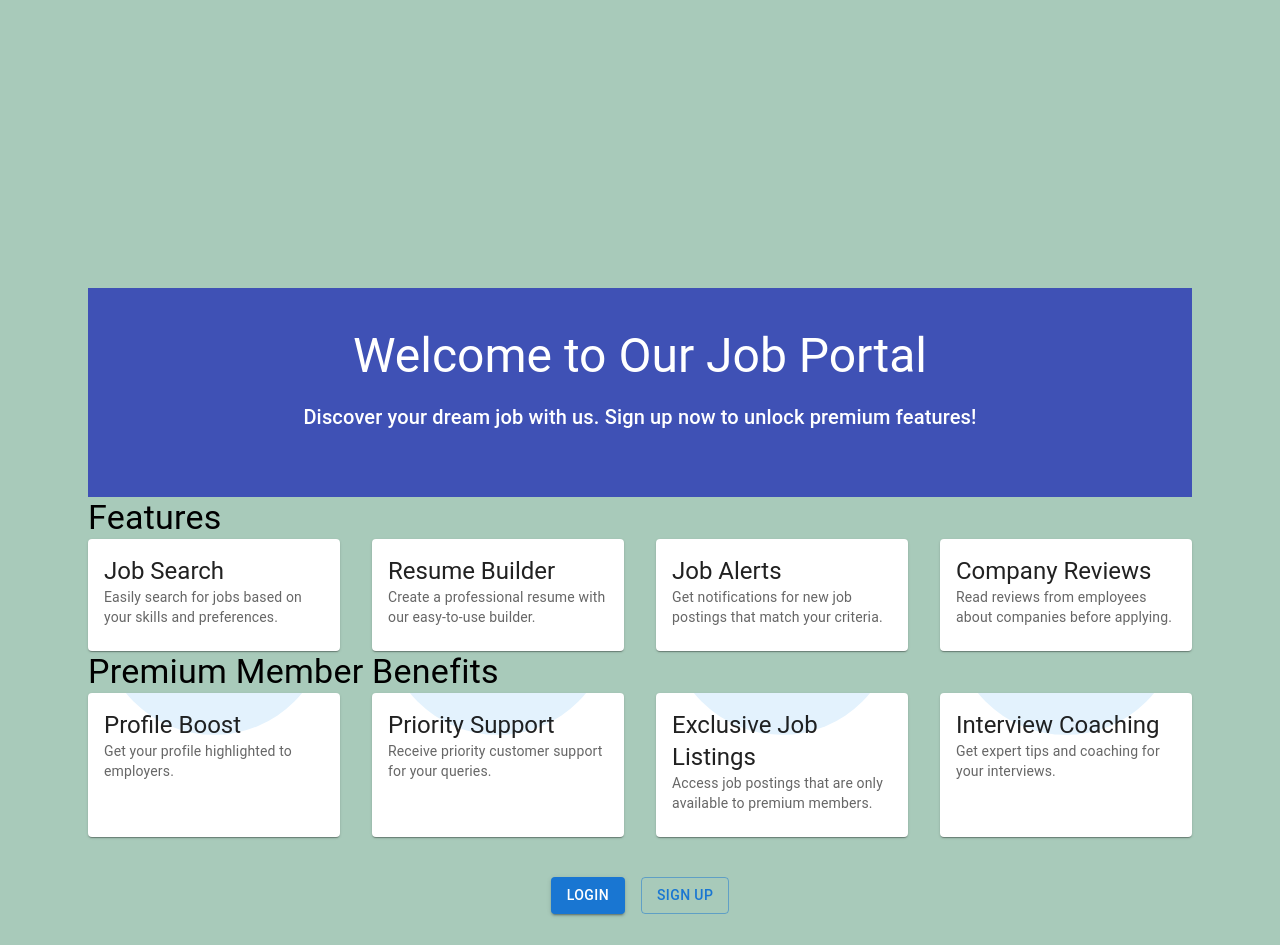
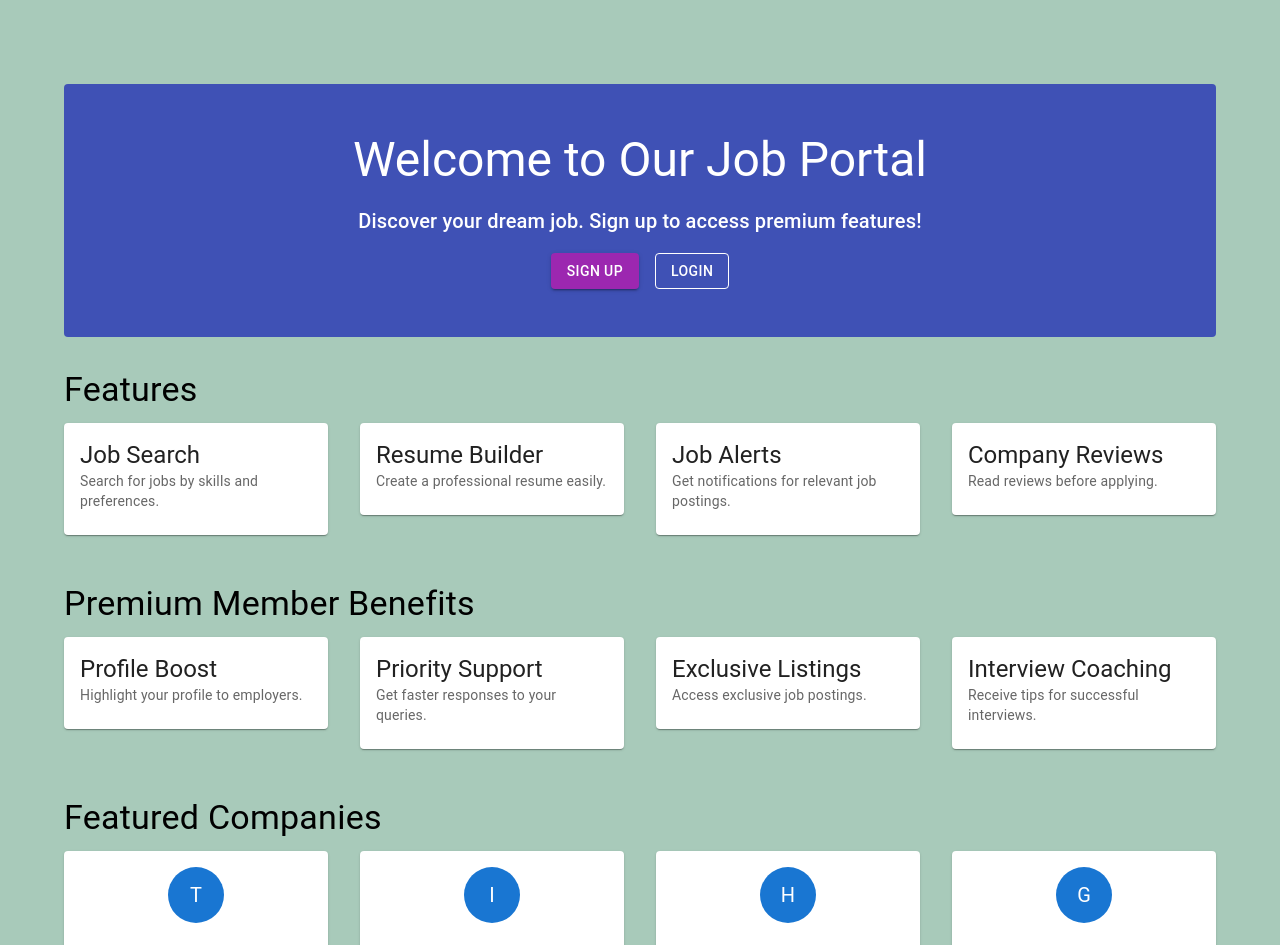
Before and after one commit to DHIRAJKumar09/Job-portal-frontend, a React (Create React App) app: page / in a window 1280 px wide. Shown: the top 945 px of the page. Built offline with nearby package versions, Linux system fonts and the light colour scheme.

Commit message:
Update DemoPage.js

```diff
--- a/src/Components/DemoPage/DemoPage.js
+++ b/src/Components/DemoPage/DemoPage.js
@@ -7,108 +7,70 @@ import {
   Grid,
   Card,
   CardContent,
+  CardActions,
+  Avatar,
+  Stack,
 } from '@mui/material';
 import { useNavigate } from 'react-router-dom';
-import './DemoPage.css'
 
 const DemoPage = () => {
   const navigate = useNavigate();
 
-  const handleLogin = () => {
-    navigate('/login'); // Navigate to the login page
-  };
+  const handleLogin = () => navigate('/login');
+  const handleSignup = () => navigate('/register');
 
-  const handleSignup = () => {
-    navigate('/register'); // Navigate to the signup page
-  };
-
-  // Sample feature data
   const features = [
-    {
-      id: 1,
-      title: 'Job Search',
-      description: 'Easily search for jobs based on your skills and preferences.',
-    },
-    {
-      id: 2,
-      title: 'Resume Builder',
-      description: 'Create a professional resume with our easy-to-use builder.',
-    },
-    {
-      id: 3,
-      title: 'Job Alerts',
-      description: 'Get notifications for new job postings that match your criteria.',
-    },
-    {
-      id: 4,
-      title: 'Company Reviews',
-      description: 'Read reviews from employees about companies before applying.',
-    },
+    { id: 1, title: 'Job Search', description: 'Search for jobs by skills and preferences.' },
+    { id: 2, title: 'Resume Builder', description: 'Create a professional resume easily.' },
+    { id: 3, title: 'Job Alerts', description: 'Get notifications for relevant job postings.' },
+    { id: 4, title: 'Company Reviews', description: 'Read reviews before applying.' },
   ];
 
-  // Sample premium benefits data
   const premiumBenefits = [
-    {
-      id: 1,
-      title: 'Profile Boost',
-      description: 'Get your profile highlighted to employers.',
-    },
-    {
-      id: 2,
-      title: 'Priority Support',
-      description: 'Receive priority customer support for your queries.',
-    },
-    {
-      id: 3,
-      title: 'Exclusive Job Listings',
-      description: 'Access job postings that are only available to premium members.',
-    },
-    {
-      id: 4,
-      title: 'Interview Coaching',
-      description: 'Get expert tips and coaching for your interviews.',
-    },
+    { id: 1, title: 'Profile Boost', description: 'Highlight your profile to employers.' },
+    { id: 2, title: 'Priority Support', description: 'Get faster responses to your queries.' },
+    { id: 3, title: 'Exclusive Listings', description: 'Access exclusive job postings.' },
+    { id: 4, title: 'Interview Coaching', description: 'Receive tips for successful interviews.' },
+  ];
+
+  const companies = [
+    { id: 1, name: 'TechCorp', location: 'San Francisco, CA' },
+    { id: 2, name: 'Innovate Solutions', location: 'Austin, TX' },
+    { id: 3, name: 'HealthPlus', location: 'New York, NY' },
+    { id: 4, name: 'Green Energy Inc.', location: 'Denver, CO' },
   ];
 
   return (
-    <Container maxWidth="lg"
-       sx={{
-        paddingTop: { xs: '90rem', sm: '35rem', md: '40rem' }, // Adjust padding for smaller screens
-      }}
-     className="container">
-      <Container maxWidth="lg" className="container">
-      {/* Header Section with Clip Path */}
-      <Box sx={{
-          backgroundColor: '#3f51b5',
-          padding: '40px 0',
-
-          position: 'relative',
-          zIndex: 1,
-        }}
-      >
-        <div className="header">
-          <Typography variant="h3" gutterBottom sx={{ color: 'white' }}>
-            Welcome to Our Job Portal
-          </Typography>
-          <Typography variant="h6" sx={{ color: 'white' }}>
-            Discover your dream job with us. Sign up now to unlock premium features!
-          </Typography>
-        </div>
+    <Container maxWidth="lg" sx={{
+      paddingTop: { xs: '160rem', sm: '35rem', md: '40rem' }, // Adjust padding for smaller screens
+    }} >
+      {/* Header Section */}
+      <Box textAlign="center" sx={{ bgcolor: '#3f51b5', color: 'white', py: 6, borderRadius: 1, mb: 4 }}>
+        <Typography variant="h3" gutterBottom>
+          Welcome to Our Job Portal
+        </Typography>
+        <Typography variant="h6" paragraph>
+          Discover your dream job. Sign up to access premium features!
+        </Typography>
+        <Button variant="contained" color="secondary" onClick={handleSignup} sx={{ mr: 2 }}>
+          Sign Up
+        </Button>
+        <Button variant="outlined" color="inherit" onClick={handleLogin}>
+          Login
+        </Button>
       </Box>
 
       {/* Features Section */}
-      <Typography variant="h4" className="features-section">
+      <Typography variant="h4" gutterBottom>
         Features
       </Typography>
       <Grid container spacing={4}>
         {features.map((feature) => (
           <Grid item xs={12} sm={6} md={3} key={feature.id}>
-            <Card className="card">
+            <Card>
               <CardContent>
-                <Typography variant="h5" className="card-title">
-                  {feature.title}
-                </Typography>
-                <Typography variant="body2" className="card-description">
+                <Typography variant="h5">{feature.title}</Typography>
+                <Typography variant="body2" color="textSecondary">
                   {feature.description}
                 </Typography>
               </CardContent>
@@ -118,30 +80,16 @@ const DemoPage = () => {
       </Grid>
 
       {/* Premium Benefits Section */}
-      <Typography variant="h4" className="premium-benefits-section">
+      <Typography variant="h4" gutterBottom sx={{ mt: 6 }}>
         Premium Member Benefits
       </Typography>
       <Grid container spacing={4}>
         {premiumBenefits.map((benefit) => (
           <Grid item xs={12} sm={6} md={3} key={benefit.id}>
-            <Card className="card" sx={{ position: 'relative', overflow: 'hidden' }}>
-              <Box
-                sx={{
-                  clipPath: 'circle(50% at 50% 0)',
-                  backgroundColor: '#e3f2fd',
-                  position: 'absolute',
-                  top: '-50%',
-                  left: '0',
-                  right: '0',
-                  height: '200px',
-                  zIndex: 0,
-                }}
-              />
-              <CardContent sx={{ position: 'relative', zIndex: 1 }}>
-                <Typography variant="h5" className="card-title">
-                  {benefit.title}
-                </Typography>
-                <Typography variant="body2" className="card-description">
+            <Card>
+              <CardContent>
+                <Typography variant="h5">{benefit.title}</Typography>
+                <Typography variant="body2" color="textSecondary">
                   {benefit.description}
                 </Typography>
               </CardContent>
@@ -150,16 +98,32 @@ const DemoPage = () => {
         ))}
       </Grid>
 
-      {/* Login and Signup Buttons */}
-      <Box className="button-container">
-        <Button variant="contained" color="primary" onClick={handleLogin} sx={{ mr: 2 }}>
-          Login
-        </Button>
-        <Button variant="outlined" color="primary" onClick={handleSignup}>
-          Sign Up
-        </Button>
-      </Box>
-    </Container>
+      {/* Companies Section */}
+      <Typography variant="h4" gutterBottom sx={{ mt: 6 }}>
+        Featured Companies
+      </Typography>
+      <Grid container spacing={4}>
+        {companies.map((company) => (
+          <Grid item xs={12} sm={6} md={3} key={company.id}>
+            <Card>
+              <CardContent sx={{ display: 'flex', flexDirection: 'column', alignItems: 'center' }}>
+                <Avatar sx={{ width: 56, height: 56, bgcolor: 'primary.main', mb: 2 }}>
+                  {company.name.charAt(0)}
+                </Avatar>
+                <Typography variant="h6">{company.name}</Typography>
+                <Typography variant="body2" color="textSecondary">
+                  {company.location}
+                </Typography>
+              </CardContent>
+              <CardActions>
+                <Button size="small" color="primary" onClick={() => navigate(`/companies/${company.id}`)}>
+                  View Jobs
+                </Button>
+              </CardActions>
+            </Card>
+          </Grid>
+        ))}
+      </Grid>
     </Container>
   );
 };
```
